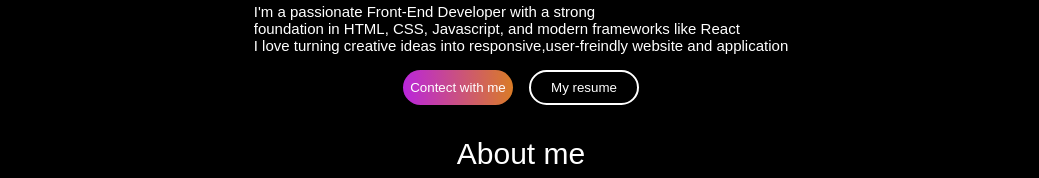
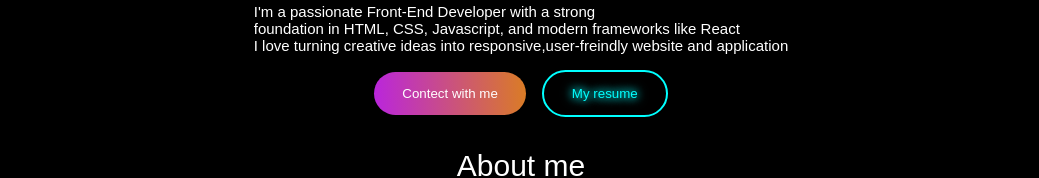
Before and after one commit to shyamchatterjee/Personal-profolio-new-version, a React (Vite) app: page / in a window 1280 px wide. Shown: the part 336-514 px from the top of the page, without its empty margins (119-1158 px from the left). Built offline with nearby package versions, Linux system fonts and the light colour scheme.

Commit message:
button change

```diff
--- a/src/component/home/home.css
+++ b/src/component/home/home.css
@@ -48,8 +48,8 @@
 }
 .button1{
      background: linear-gradient(267deg,#da7c25 0.36%,#b923e1 102.06%);
-     width: 110px;
-     height: 35px;
+
+      padding: 14px 28px;
      border-radius: 50px;
      border: none;
      color: white;
@@ -59,17 +59,21 @@
     border: 2px solid white;
 }
 .button2{
-     background: transparent;
-     width: 110px;
-     height: 35px;
-     border-radius: 50px;
-     border: none;
-     color: white;
-     border: 2px solid white;
-     cursor: pointer;
+    color: #0ff;
+    background-color: transparent;
+    padding: 14px 28px;
+    border: 2px solid #0ff;
+    border-radius: 25px;
+    cursor: pointer;
+    text-shadow: 0 0 8px #0ff, 0 0 12px #0ff;
+    box-shadow: 0 0 8px #0ff 0 0 16px #0ff inset 0 0 8px #0ff inset 0 0 16px #0ff;
+    transition: all 0.3s ease;
 }
 .button2:hover{
-    border-color: #b415ff;
+    color: black;
+    background-color: #0ff;
+    text-shadow: none;
+    box-shadow: 0 0 12px #0ff 0 0 24px #0ff  inset 0 0 12px #fff inset 0 0 24px #fff;
 }
 @media (max-width:1000px) {
        .header-section{
--- a/src/component/home/home.jsx
+++ b/src/component/home/home.jsx
@@ -23,7 +23,7 @@ let Home = () => {
       })
     },{scope:".header-section"})
  useGSAP(()=>{
-  gsap.from("button",{
+  gsap.from(".button-container",{
     y:-20,
      opacity:0,
           duration:3,
```
